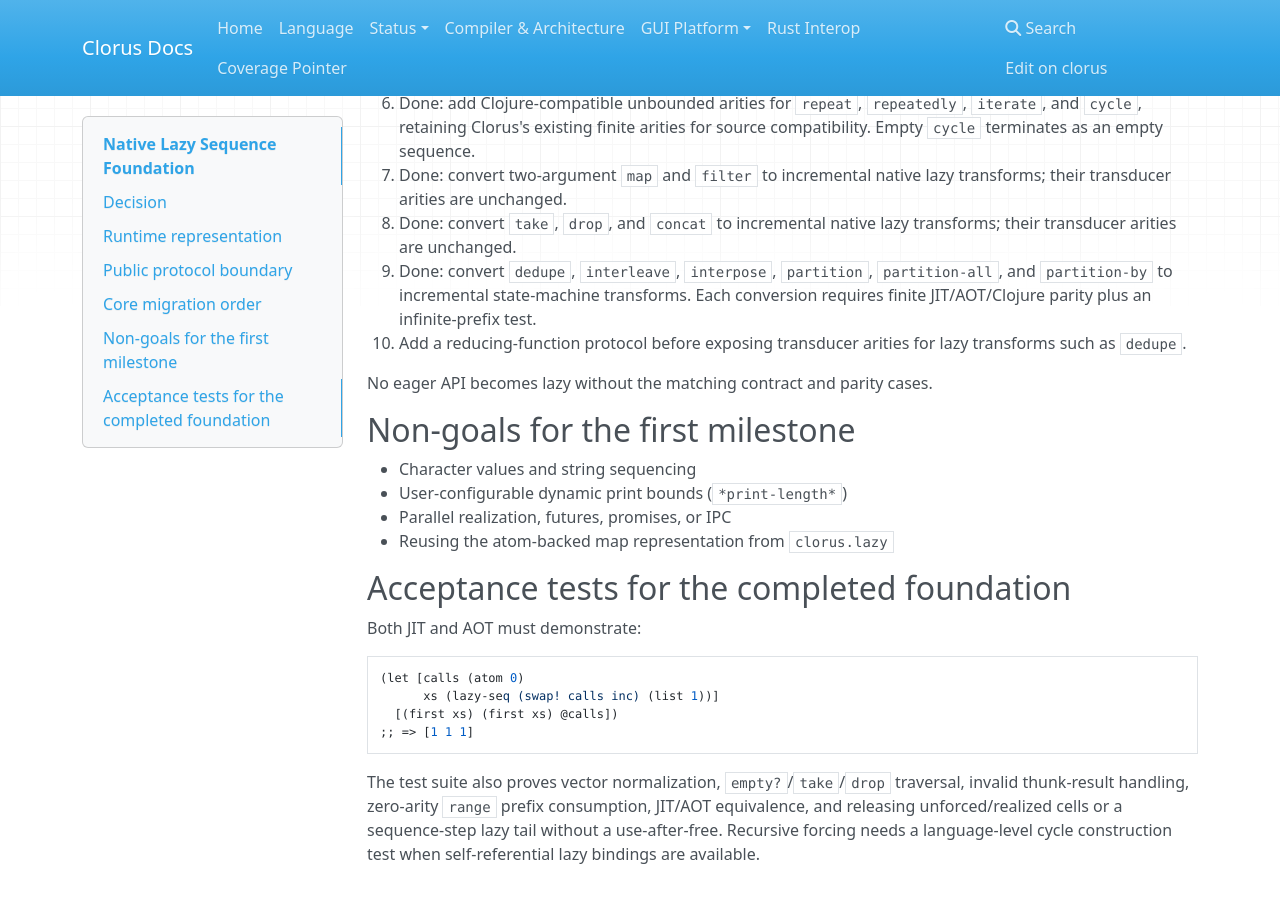
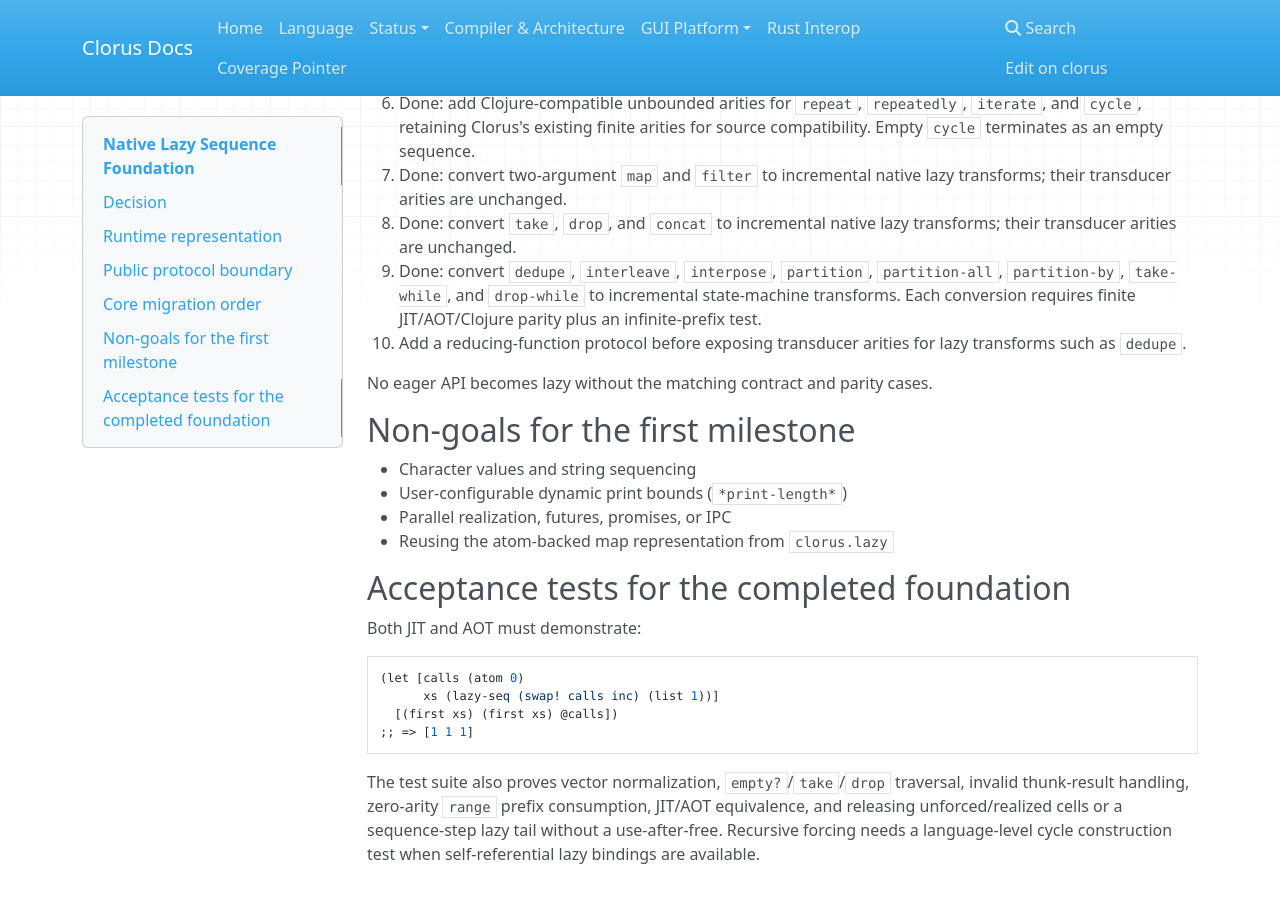
Before and after one commit to prabhugopal/clorus, an MkDocs documentation site: the page built from docs/design/LAZY_SEQUENCE_FOUNDATION.md, in a window 1280 px wide and 900 px high, scrolled down 1684 px. Built offline with MkDocs 1.6.1, drawn with Linux system fonts in a browser that asks for light colours; nearby versions of some CDN libraries.

Commit message:
feat: make core conditional sequence transforms lazy

```diff
--- a/docs/design/LAZY_SEQUENCE_FOUNDATION.md
+++ b/docs/design/LAZY_SEQUENCE_FOUNDATION.md
@@ -85,7 +85,8 @@ continues to use `count` for finite counted collections.
    transforms; their transducer arities are unchanged.
 8. Done: convert `take`, `drop`, and `concat` to incremental native lazy transforms;
    their transducer arities are unchanged.
-9. Done: convert `dedupe`, `interleave`, `interpose`, `partition`, `partition-all`, and `partition-by`
+9. Done: convert `dedupe`, `interleave`, `interpose`, `partition`, `partition-all`, `partition-by`,
+   `take-while`, and `drop-while`
    to incremental state-machine
    transforms. Each
    conversion requires
```
Also changed, not shown: 2 other files.
